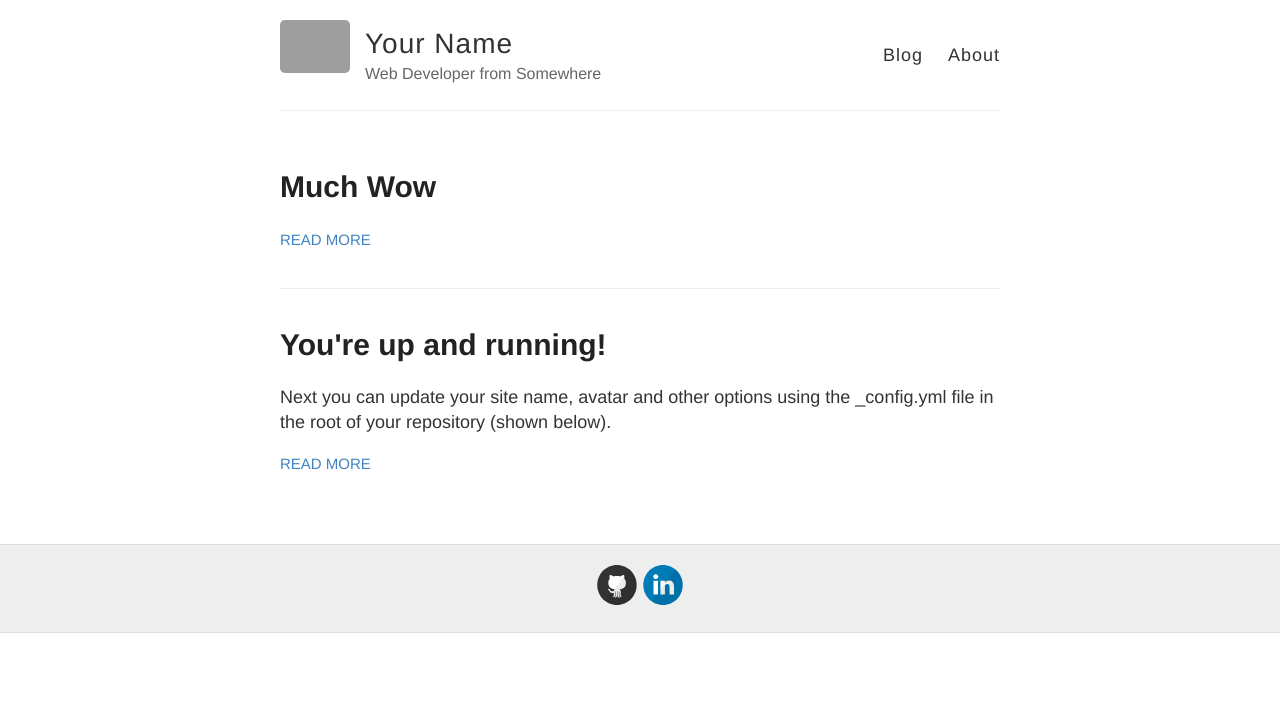
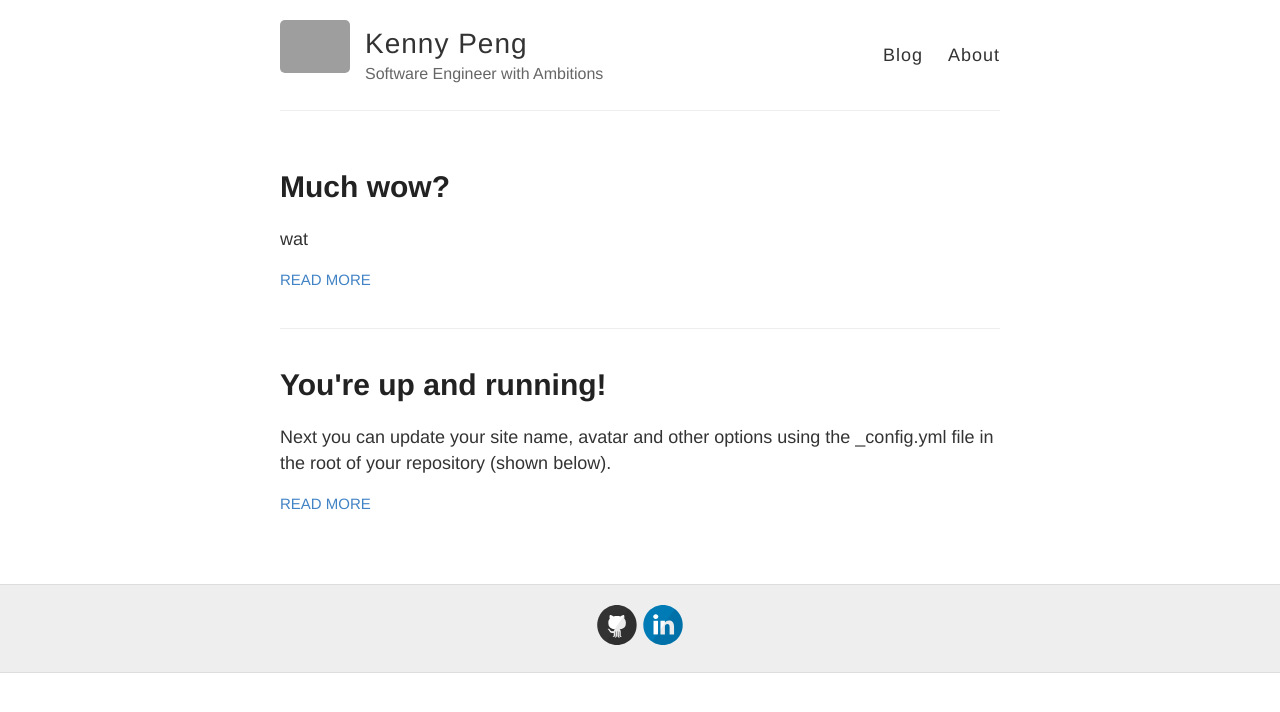
Before and after one commit to Kenny-Peng/Kenny-Peng.github.io, a Jekyll site: the page built from index.html, in a window 1280 px wide. Shown: the top 712 px of the page. Built offline with Jekyll 4.4.1, drawn with Linux system fonts in a browser that asks for light colours; grey boxes are pictures that could not be loaded.

Commit message:
meta-data setup

```diff
--- a/_config.yml
+++ b/_config.yml
@@ -3,13 +3,13 @@
 #
 
 # Name of your site (displayed in the header)
-name: Your Name
+name: Kenny Peng
 
 # Short bio or description (displayed in the header)
-description: Web Developer from Somewhere
+description: Software Engineer with Ambitions
 
 # URL of your avatar or profile pic (you could use your GitHub profile pic)
-avatar: https://raw.githubusercontent.com/barryclark/jekyll-now/master/images/jekyll-logo.png
+avatar: https://media-exp1.licdn.com/dms/image/C4D03AQHhmFCaP0Jhow/profile-displayphoto-shrink_200_200/0/1552199013461?e=1625702400&v=beta&t=h4ywzxi1Dg31QwDRBi5qs-kHSsxLLFIMdPmeNMGhtnc
 
 #
 # Flags below are optional
@@ -21,9 +21,9 @@ footer-links:
   email:
   facebook:
   flickr:
-  github: https://github.com/Kenny-Peng/
+  github: Kenny-Peng/
   instagram:
-  linkedin: https://www.linkedin.com/in/kenny-peng/
+  linkedin: kenny-peng/
   pinterest:
   rss: # just type anything here for a working RSS icon
   twitter:
@@ -41,7 +41,7 @@ google_analytics:
 
 # Your website URL (e.g. http://barryclark.github.io or http://www.barryclark.co)
 # Used for Sitemap.xml and your RSS feed
-url: https://www.kennypeng.dev
+url: https://kennypeng.dev
 
 # If you're hosting your site at a Project repository on GitHub pages
 # (http://yourusername.github.io/repository-name)
```
Also changed, not shown: _posts/2021-5-1-Much-Wow.md (+6 -0 lines).
